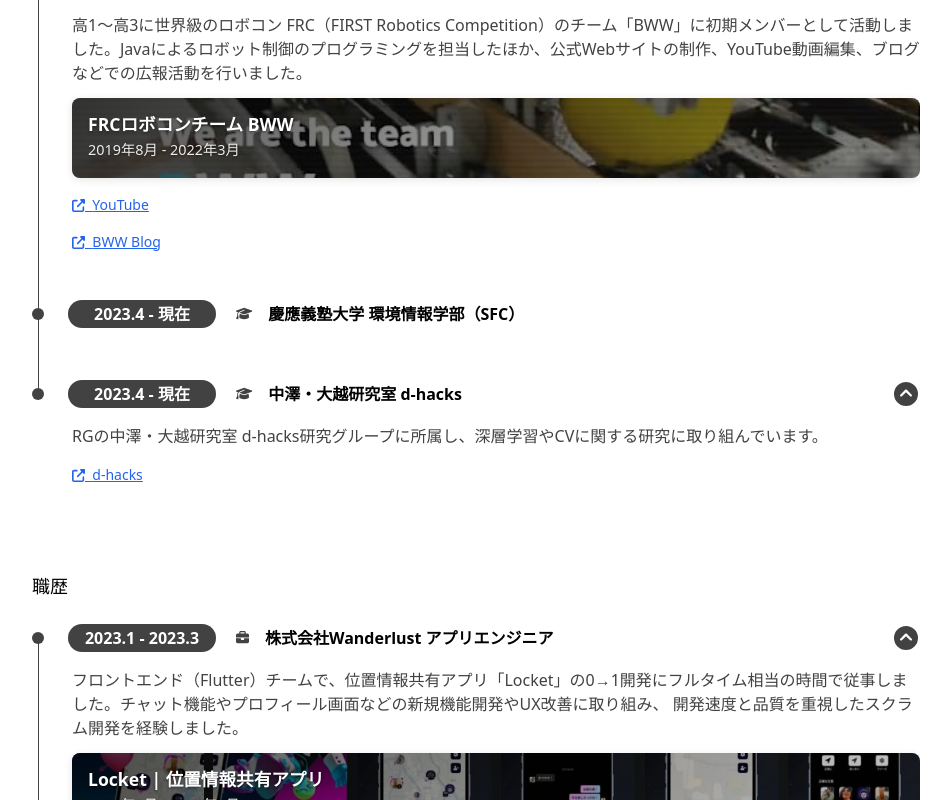
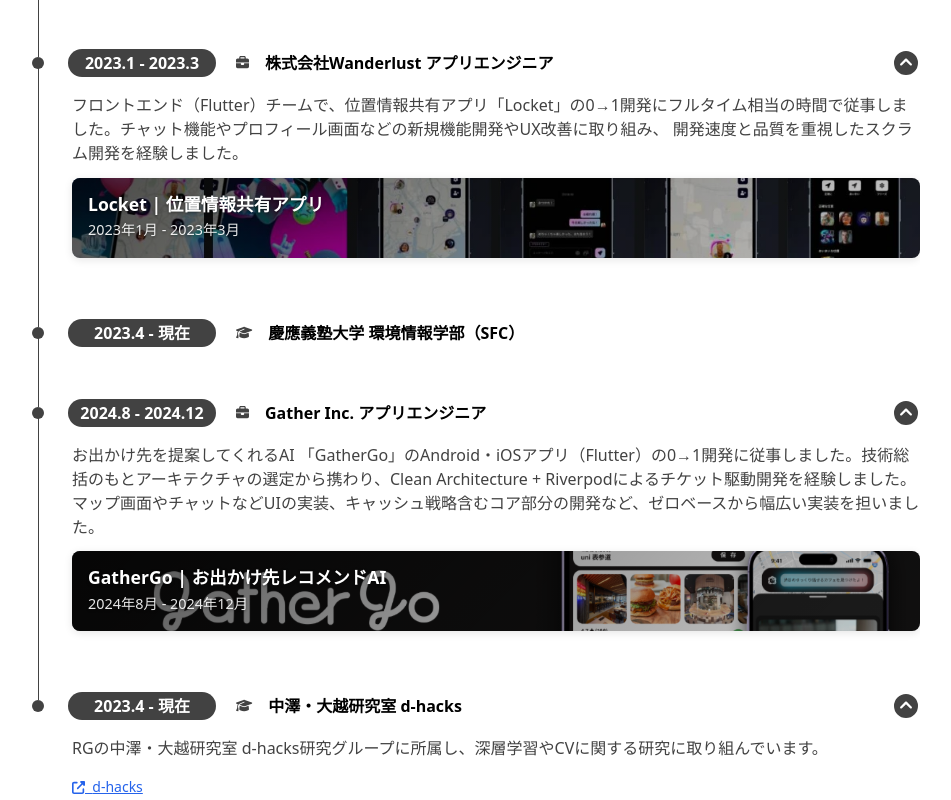
Before and after one commit to sakusaku3939/my-page, a Next.js app: page /profile in a window 1280 px wide. Shown: the part 380-1180 px from the top of the page, without its empty margins (164-1115 px from the left). Built offline with nearby package versions, Linux system fonts and the light colour scheme; no server answers; a web font is replaced by a local one.

Commit message:
Update order

```diff
--- a/src/pages/profile/index.tsx
+++ b/src/pages/profile/index.tsx
@@ -28,7 +28,7 @@ const Index = () => {
           <h1 className={common.h1}>所属</h1>
           <Timeline>
             <TimeLineItem date="2019.4 - 2023.3" icon={faGraduationCap} title="東京都立新宿山吹高校 情報科" />
-            <TimeLineItem date="2019.8 - 2022.3" icon={faBriefcase} title="FRCロボコンチーム BWW" open={true}>
+            <TimeLineItem date="2019.8 - 2022.3" icon={faBriefcase} title="FRCロボコンチーム BWW" open={false}>
               高1〜高3に世界級のロボコン FRC（FIRST Robotics
               Competition）のチーム「BWW」に初期メンバーとして活動しました。Javaによるロボット制御のプログラミングを担当したほか、公式Webサイトの制作、YouTube動画編集、ブログなどでの広報活動を行いました。
               <TimelineImage
@@ -47,18 +47,7 @@ const Index = () => {
                 href="https://bwwfrcteam.blogspot.com/"
               />
             </TimeLineItem>
-            <TimeLineItem date="2023.4 - 現在" icon={faGraduationCap} title="慶應義塾大学 環境情報学部（SFC）" />
-            <TimeLineItem date="2023.4 - 現在" icon={faGraduationCap} title="中澤・大越研究室 d-hacks" open={true}>
-              RGの中澤・大越研究室 d-hacks研究グループに所属し、深層学習やCVに関する研究に取り組んでいます。
-              <TimeLineLink
-                description="d-hacks"
-                href="https://d-hacks.jn.sfc.keio.ac.jp/"
-              />
-            </TimeLineItem>
-          </Timeline>
 
-          <h1 className={common.h1}>職歴</h1>
-          <Timeline>
             <TimeLineItem date="2023.1 - 2023.3" icon={faBriefcase} title="株式会社Wanderlust アプリエンジニア"
                           open={true}>
               フロントエンド（Flutter）チームで、位置情報共有アプリ「Locket」の0→1開発にフルタイム相当の時間で従事しました。チャット機能やプロフィール画面などの新規機能開発やUX改善に取り組み、
@@ -70,6 +59,7 @@ const Index = () => {
                 showModal={true}
               />
             </TimeLineItem>
+            <TimeLineItem date="2023.4 - 現在" icon={faGraduationCap} title="慶應義塾大学 環境情報学部（SFC）" />
             <TimeLineItem date="2024.8 - 2024.12" icon={faBriefcase} title="Gather Inc. アプリエンジニア"
                           open={true}>
               お出かけ先を提案してくれるAI 「GatherGo」のAndroid・iOSアプリ（Flutter）の0→1開発に従事しました。技術総括のもとアーキテクチャの選定から携わり、Clean
@@ -79,6 +69,13 @@ const Index = () => {
                 period="2024年8月 - 2024年12月"
                 imageUrl="/timeline/gathergo.png"
                 showModal={true}
+              />
+            </TimeLineItem>
+            <TimeLineItem date="2023.4 - 現在" icon={faGraduationCap} title="中澤・大越研究室 d-hacks" open={true}>
+              RGの中澤・大越研究室 d-hacks研究グループに所属し、深層学習やCVに関する研究に取り組んでいます。
+              <TimeLineLink
+                description="d-hacks"
+                href="https://d-hacks.jn.sfc.keio.ac.jp/"
               />
             </TimeLineItem>
           </Timeline>
```
